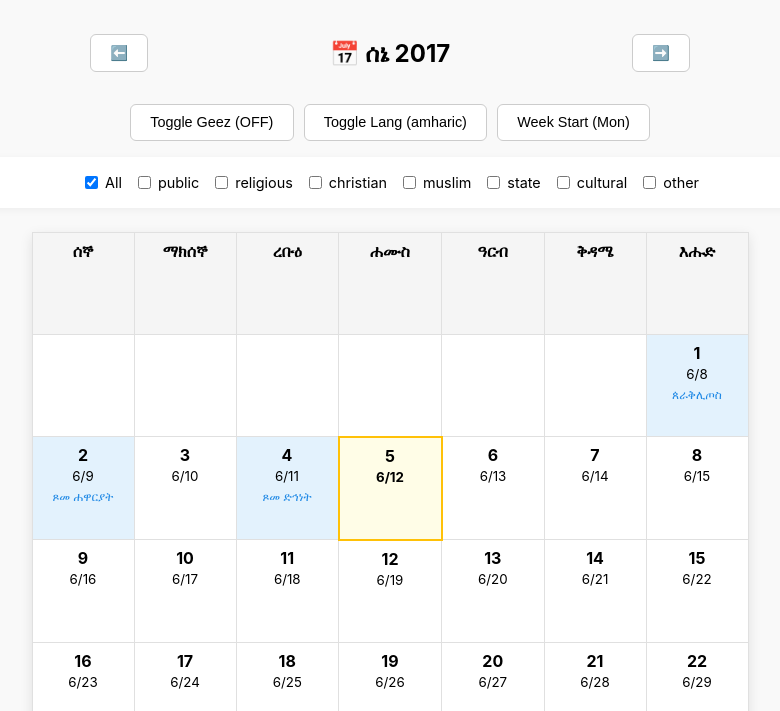
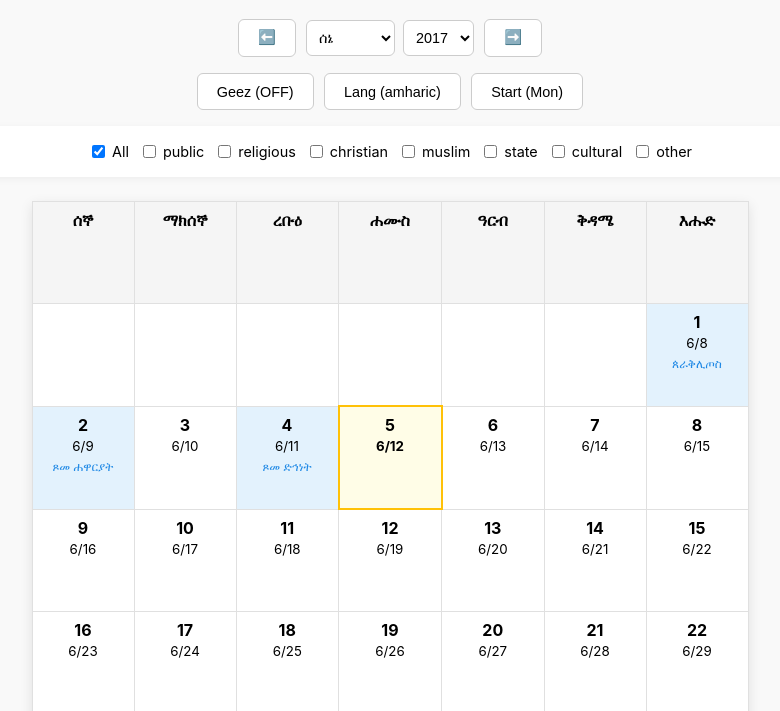
Before and after one commit to MelakuDemeke/kenat, a website: page examples/vanilla/index.html in a window 1280 px wide. Shown: the part 87-798 px from the top of the page, without its empty margins (250-1030 px from the left). Drawn offline with Linux system fonts and the light colour scheme.

Commit message:
Refactor calendar example: remove unused printToHTML function and enhance controls styling

```diff
--- a/examples/vanilla/index.html
+++ b/examples/vanilla/index.html
@@ -13,10 +13,13 @@
         .holiday { background-color: #e3f2fd; cursor: pointer; transition: background-color 0.2s; }
         .holiday:hover { background-color: #bbdefb; }
         .holiday-labels { font-size: 0.75rem; color: #1e88e5; margin-top: 5px; line-height: 1.2; }
-        .controls { display: flex; flex-wrap: wrap; gap: 10px; justify-content: center; margin: 1rem 0; }
-        .filter-controls { display: flex; flex-wrap: wrap; gap: 0.75rem; justify-content: center; margin-bottom: 1.5rem; background-color: #fff; padding: 1rem; border-radius: 8px; box-shadow: 0 2px 8px rgba(0,0,0,0.05); }
+
+        /* Navigation and Controls Styling */
+        .header-controls, .controls, .filter-controls { display: flex; flex-wrap: wrap; gap: 10px; justify-content: center; margin: 1rem 0; align-items: center; }
+        .nav-controls { display: flex; align-items: center; gap: 0.5rem; }
+        .filter-controls { margin-bottom: 1.5rem; background-color: #fff; padding: 1rem; border-radius: 8px; box-shadow: 0 2px 8px rgba(0,0,0,0.05); }
         .filter-controls label { font-size: 0.9rem; cursor: pointer; display: flex; align-items: center; gap: 4px; }
-        button {
+        button, select {
             padding: 0.6rem 1.2rem;
             font-size: 0.9rem;
             cursor: pointer;
@@ -25,6 +28,7 @@
             background-color: #fff;
             transition: background-color 0.2s, box-shadow 0.2s;
         }
+        select { padding: 0.5rem; }
         button:hover { background-color: #f0f0f0; }
         button:active { box-shadow: inset 0 2px 4px rgba(0,0,0,0.1); }
 
@@ -50,7 +54,8 @@
     </div>
 
     <script type="module">
-        import { MonthGrid, HolidayTags } from '../../src/index.js';
+        import Kenat, { MonthGrid, HolidayTags, toArabic } from '../../src/index.js';
+        import { monthNames } from '../../src/constants.js';
 
         let monthGridInstance;
 
@@ -58,7 +63,11 @@
         let useGeez = false;
         let weekdayLang = 'amharic';
         let weekStart = 1;
-        let holidayFilter = null; // Start with no filter
+        let holidayFilter = null;
+
+        const initialDate = new Kenat().getEthiopian();
+        let currentYear = initialDate.year;
+        let currentMonth = initialDate.month;
 
         // --- MODAL LOGIC ---
         const modal = document.getElementById('holidayModal');
@@ -69,9 +78,7 @@
             let content = '';
             holidays.forEach((h, index) => {
                 content += `<h3>${h.name}</h3><p>${h.description}</p>`;
-                if (index < holidays.length - 1) {
-                    content += '<hr>';
-                }
+                if (index < holidays.length - 1) content += '<hr>';
             });
             modalBody.innerHTML = content;
             modal.style.display = 'flex';
@@ -82,19 +89,29 @@
 
         // --- CALENDAR RENDERING ---
         function renderCalendar(gridData) {
-            let { headers, days, year, monthName } = gridData;
+            let { headers, days, year, month, monthName } = gridData;
             const holidaysForDay = (item) => item.holidays.map(h => h.name).join(', ');
 
+            const yearForComparison = typeof year === 'string' ? toArabic(year) : year;
+            const yearOptions = Array.from({length: 201}, (_, i) => 1900 + i)
+                .map(y => `<option value="${y}" ${y === yearForComparison ? 'selected' : ''}>${y}</option>`).join('');
+
+            const monthOptions = monthNames.amharic
+                .map((name, i) => `<option value="${i + 1}" ${i + 1 === month ? 'selected' : ''}>${name}</option>`).join('');
+
             let html = `
-                <div style="display: flex; justify-content: space-between; align-items: center; max-width: 600px; margin: 0 auto;">
+                <div class="header-controls">
                     <button id="prevMonth">⬅️</button>
-                    <h2>📅 ${monthName} ${year}</h2>
+                    <div class="nav-controls">
+                         <select id="monthSelector">${monthOptions}</select>
+                         <select id="yearSelector">${yearOptions}</select>
+                    </div>
                     <button id="nextMonth">➡️</button>
                 </div>
                 <div class="controls">
-                    <button id="toggleGeez">Toggle Geez (${useGeez ? 'ON' : 'OFF'})</button>
-                    <button id="toggleLang">Toggle Lang (${weekdayLang})</button>
-                    <button id="toggleWeekStart">Week Start (${weekStart === 1 ? 'Mon' : 'Sun'})</button>
+                    <button id="toggleGeez">Geez (${useGeez ? 'ON' : 'OFF'})</button>
+                    <button id="toggleLang">Lang (${weekdayLang})</button>
+                    <button id="toggleWeekStart">Start (${weekStart === 1 ? 'Mon' : 'Sun'})</button>
                 </div>
                 <div class="filter-controls" id="filterControls"></div>
                 <table><thead><tr>`;
@@ -141,8 +158,21 @@
         }
 
         function attachEventListeners() {
-            document.getElementById('prevMonth').onclick = () => renderCalendar(monthGridInstance.down().generate());
-            document.getElementById('nextMonth').onclick = () => renderCalendar(monthGridInstance.up().generate());
+            document.getElementById('prevMonth').onclick = () => {
+                const newGrid = monthGridInstance.down().generate();
+                currentYear = toArabic(newGrid.year);
+                currentMonth = newGrid.month;
+                renderCalendar(newGrid);
+            };
+            document.getElementById('nextMonth').onclick = () => {
+                const newGrid = monthGridInstance.up().generate();
+                currentYear = toArabic(newGrid.year);
+                currentMonth = newGrid.month;
+                renderCalendar(newGrid);
+            };
+
+            document.getElementById('monthSelector').onchange = (e) => { currentMonth = parseInt(e.target.value); rerender(); };
+            document.getElementById('yearSelector').onchange = (e) => { currentYear = parseInt(e.target.value); rerender(); };
             document.getElementById('toggleGeez').onclick = () => { useGeez = !useGeez; rerender(); };
             document.getElementById('toggleLang').onclick = () => { weekdayLang = weekdayLang === 'amharic' ? 'english' : 'amharic'; rerender(); };
             document.getElementById('toggleWeekStart').onclick = () => { weekStart = weekStart === 1 ? 0 : 1; rerender(); };
@@ -150,7 +180,6 @@
             document.querySelectorAll('.holiday').forEach(cell => {
                 cell.onclick = () => {
                     const dayIndex = parseInt(cell.getAttribute('data-day-index'));
-                    // We need to get the days array from the *current* grid instance
                     const dayData = monthGridInstance.generate().days[dayIndex];
                     if (dayData && dayData.holidays.length > 0) {
                         showHolidayModal(dayData.holidays);
@@ -162,10 +191,7 @@
             const otherCheckboxes = document.querySelectorAll('input[name="holidayTag"]:not([value="all"])');
 
             const updateFilter = () => {
-                const checkedValues = Array.from(otherCheckboxes)
-                    .filter(i => i.checked)
-                    .map(i => i.value);
-
+                const checkedValues = Array.from(otherCheckboxes).filter(i => i.checked).map(i => i.value);
                 if (checkedValues.length === 0) {
                     allCheckbox.checked = true;
                     holidayFilter = null;
@@ -182,29 +208,21 @@
                     holidayFilter = null;
                     rerender();
                 } else {
-                    // If user unchecks "All", do nothing until they select another option
                     allCheckbox.checked = true;
                 }
             };
-
-            otherCheckboxes.forEach(checkbox => {
-                checkbox.onchange = updateFilter;
-            });
+            otherCheckboxes.forEach(checkbox => { checkbox.onchange = updateFilter; });
         }
 
         function rerender() {
-            const config = monthGridInstance
-                ? { year: monthGridInstance.year, month: monthGridInstance.month }
-                : {};
-
             monthGridInstance = new MonthGrid({
-                ...config,
+                year: currentYear,
+                month: currentMonth,
                 useGeez,
                 weekdayLang,
                 weekStart,
-                holidayFilter, // Pass the filter to the constructor
+                holidayFilter,
             });
-
             renderCalendar(monthGridInstance.generate());
         }
 
```
Also changed, not shown: examples/app.js (deleted, +0 -17 lines).
